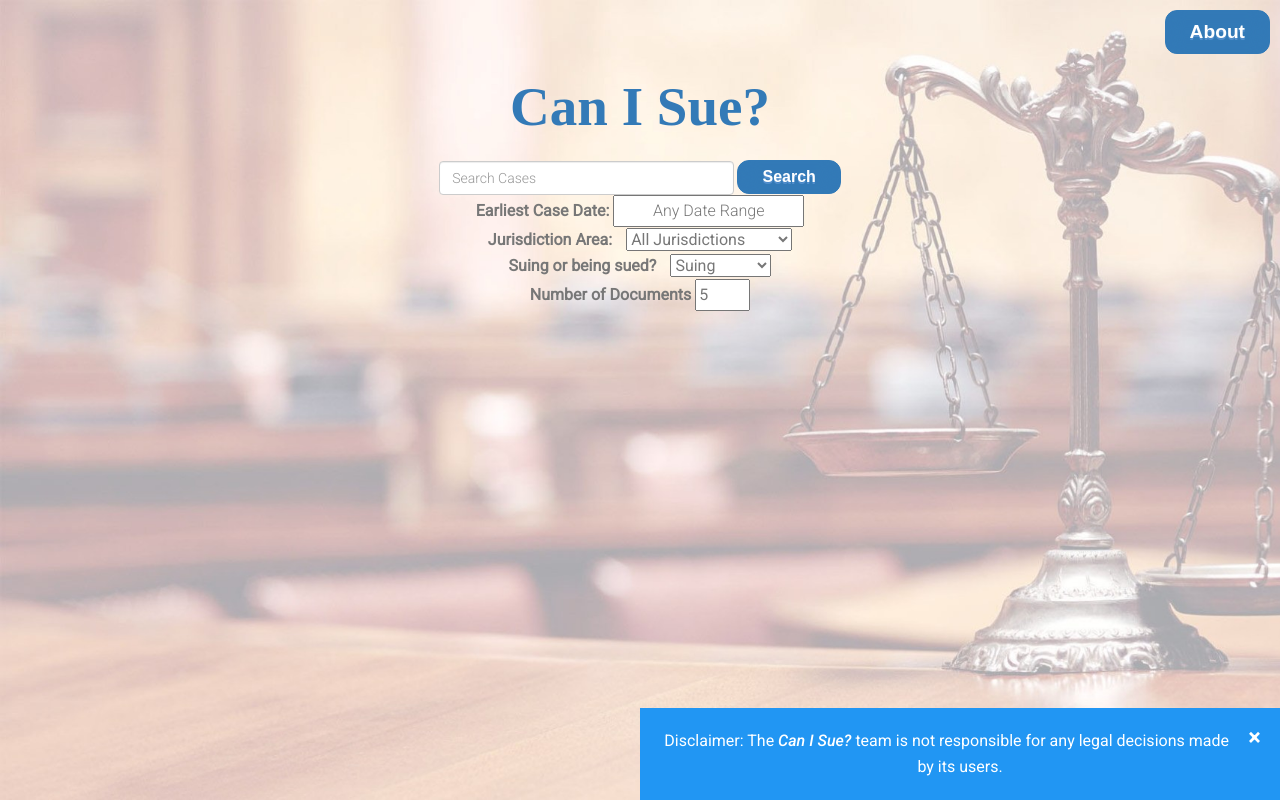
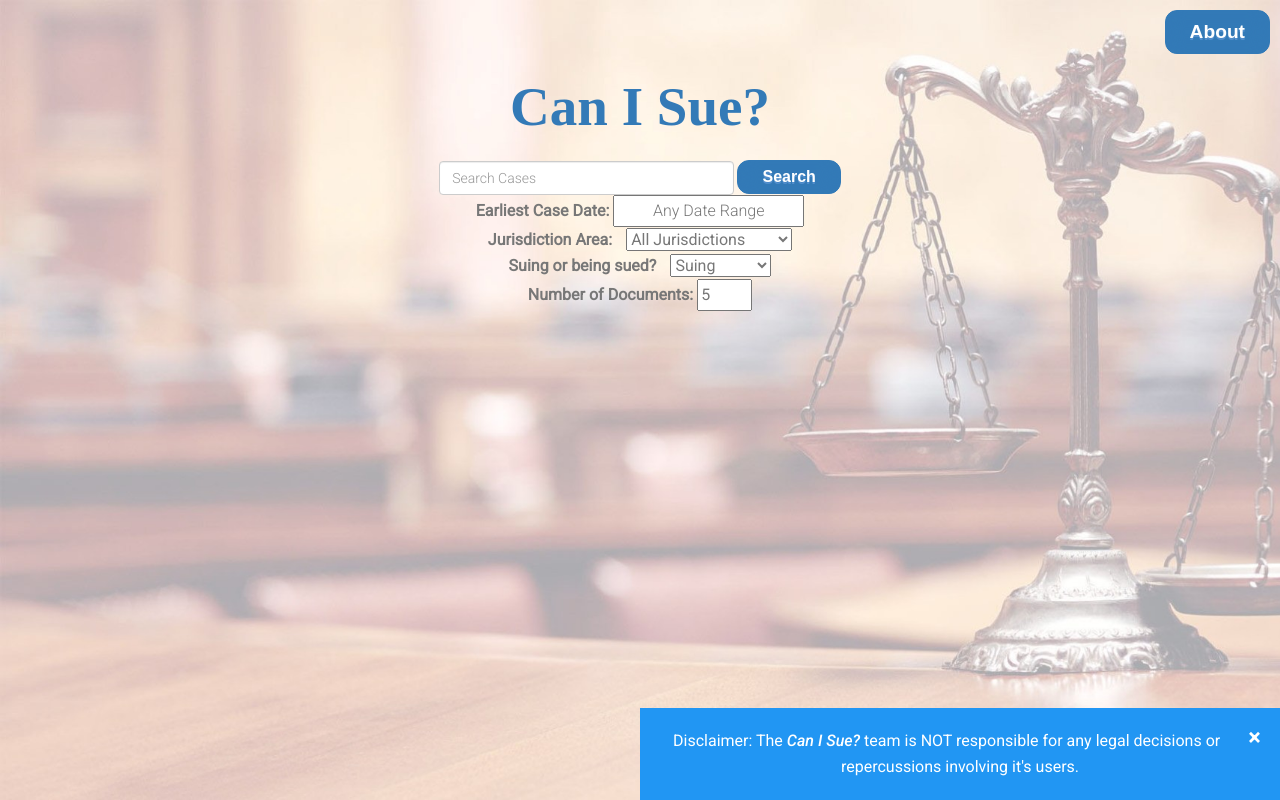
Before and after one commit to JunanQu/CanISue, a Flask app: page / in a window 1280 px wide. Run offline with Flask 2, Linux system fonts and the light colour scheme; parts of the project's set-up code (start-up, migrations or seed data) failed here and were passed over; some libraries are stand-ins or nearby versions.

Commit message:
changed spacing

```diff
--- a/app/templates/search.html
+++ b/app/templates/search.html
@@ -93,16 +93,8 @@
 
 
         <div class="form-group" style="">
-            {% if user_query %}
-            <!-- If this is a search result, auto fill in the user's query -->
-
-
-            <input id="input" style="width: 23vmax;" type="text" name="search" class="form-control"
-                placeholder="{{user_query}}">
-            {%else %}
-            <input id=" input" style="width: 23vmax;" type="text" name="search" class="form-control"
+            <input id=" input" style="width: 23vmax; margin-bottom: 0px;" type="text" name="search" class="form-control"
                 placeholder="Search Cases">
-            {% endif %}
             <button type="submit" class="about_btn" style="padding: 3px 24px;"> Search </button>
             <!-- <input type="date" id="test" name="test" placeholder="Earliest Case Date"> -->
             <div class="scd_col">
@@ -181,7 +173,7 @@
                 </select>
             </div>
             <div class="scd_col">
-                <label style="width:auto;">Number of Documents</label>
+                <label style="width:auto;">Number of Documents:</label>
                 <input type="number" id="quantity" name="quantity" min="1" max="25" value="5">
             </div>
         </div>
@@ -191,7 +183,7 @@
         <center>
             <div class="alert-disclaimer">
                 <span class="closebtn" onclick="this.parentElement.style.display='none';">&times;</span>
-                Disclaimer: The <i>Can I Sue?</i> team is not responsible for any legal decisions made by its users.
+                Disclaimer: The <i>Can I Sue?</i> team is NOT responsible for any legal decisions or repercussions involving it's users.
             </div>
         </center>
         {% endif %}
```
